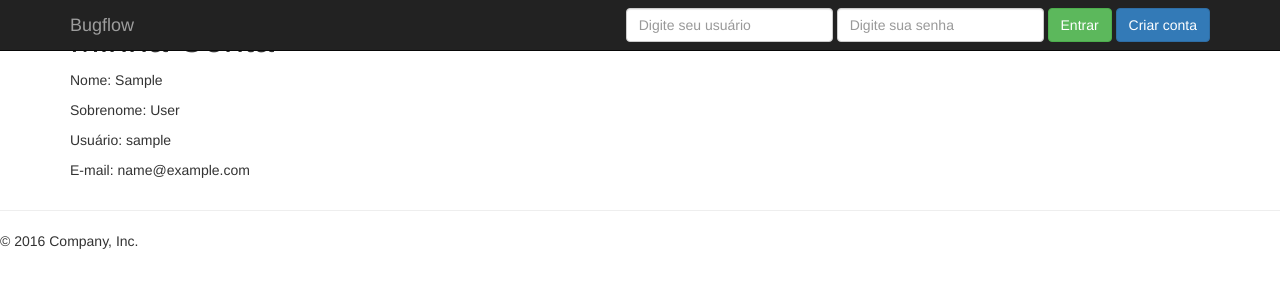
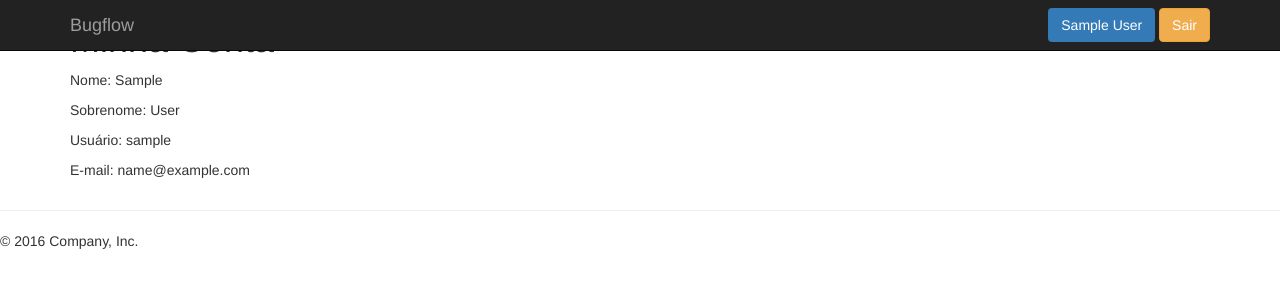
Before and after one commit to fandrefh/bugflow, a Django app: page /accounts/profile/ in a window 1280 px wide. Shown: the top 300 px of the page. Run offline with Django 3.2, Linux system fonts and the light colour scheme; the visitor is signed in with stand-in values (Sample User, id 1); data comes from the database, SQL or seed files in the repository; some libraries are stand-ins or nearby versions.

Commit message:
Ocultação do form de login e botão logout

```diff
--- a/bugflow/accounts/urls.py
+++ b/bugflow/accounts/urls.py
@@ -7,5 +7,6 @@ app_name = 'accounts'
 urlpatterns = [
     path('novo/', views.add_user, name='add-user'),
     path('login/', views.user_login, name='user-login'),
+    path('logout/', views.user_logout, name='user-logout'),
     path('profile/', views.user_profile, name='user-profile'),
 ]
--- a/bugflow/accounts/views.py
+++ b/bugflow/accounts/views.py
@@ -1,6 +1,6 @@
 from django.shortcuts import render, redirect
 from django.contrib import messages
-from django.contrib.auth import authenticate, login
+from django.contrib.auth import authenticate, login, logout
 from django.http import HttpResponse
 from django.contrib.auth.models import User
 
@@ -36,6 +36,10 @@ def user_login(request):
         messages.error(request, 'Login não realizado.')
     return render(request, 'home/index.html')
 
+def user_logout(request):
+    logout(request)
+    return redirect('/')
+
 
 def user_profile(request):
     user = User.objects.get(username=request.user)
--- a/bugflow/templates/base.html
+++ b/bugflow/templates/base.html
@@ -46,6 +46,13 @@
           <a class="navbar-brand" href="/">Bugflow</a>
         </div>
         <div id="navbar" class="navbar-collapse collapse">
+
+          {% if user.is_authenticated %}
+            <div class="navbar-form navbar-right">
+              <span class="btn bg-primary">{{ user.get_full_name|default:user.username }}</span>
+              <a href="{% url 'accounts:user-logout' %}" class="btn btn-warning">Sair</a>
+            </div>
+          {% else %}
             <form class="navbar-form navbar-right" method="POST" action="{% url 'accounts:user-login' %}">
               {% csrf_token %}
               <div class="form-group">
@@ -57,6 +64,8 @@
               <button type="submit" class="btn btn-success">Entrar</button>
               <a href="{% url 'accounts:add-user' %}" class="btn btn-primary">Criar conta</a>
             </form>
+          {% endif %}
+
         </div><!--/.navbar-collapse -->
       </div>
     </nav>
```
Lines whose indentation alone changed are shown as unchanged.
